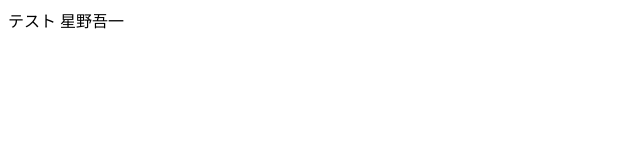
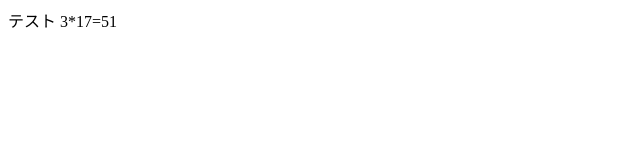
Before and after one commit to YutaTanemoto/241205115-428_1, a plain HTML site: page index.html in a window 1280 px wide. Shown: the full height of the page, 0-640 px from the left. Drawn offline with Linux system fonts and the light colour scheme.

Commit message:
Update index.html

```diff
--- a/index.html
+++ b/index.html
@@ -5,6 +5,6 @@
     <title>タイトル</title>
     </head>
     <body>
-      テスト 星野吾一
+      テスト 3*17=51
     </body>
 </html>
```
